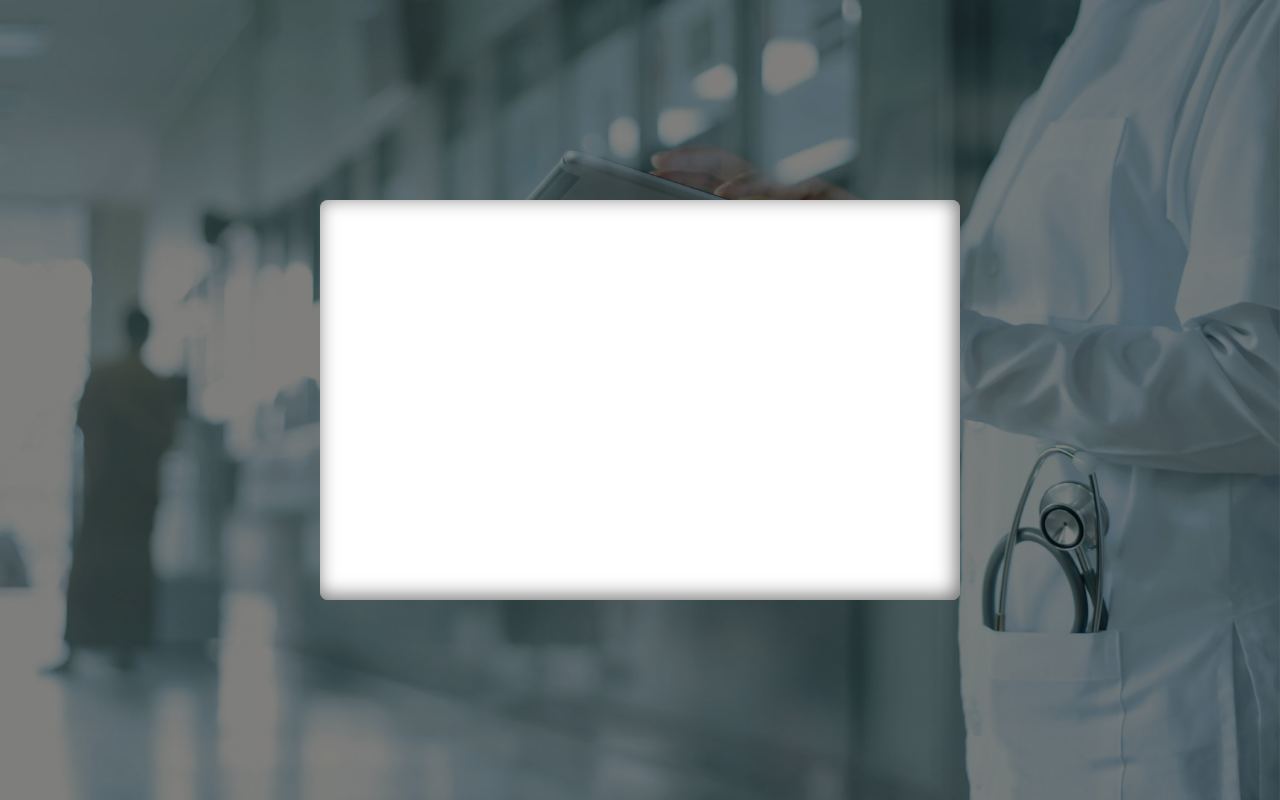
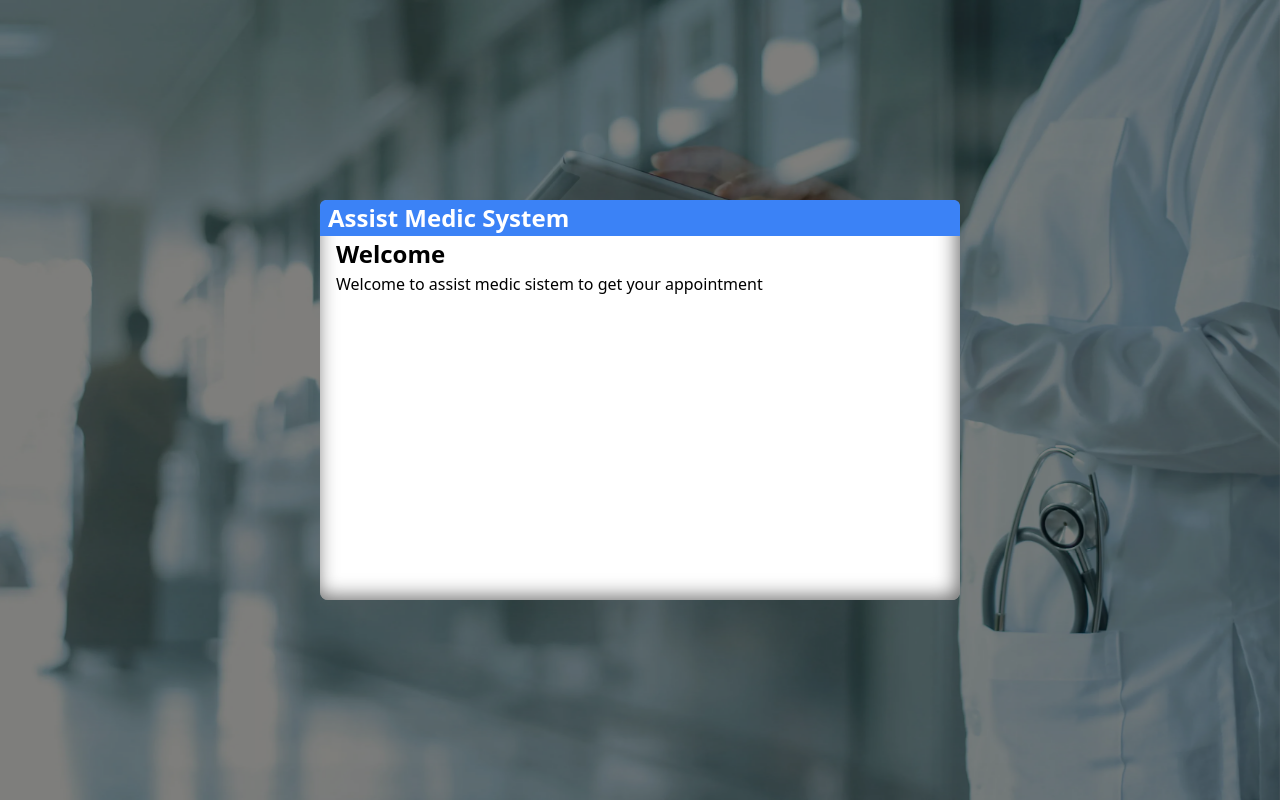
Before and after one commit to Veronelli/state-machine, a React (Create React App) app: page / in a window 1280 px wide. Built offline with nearby package versions, Linux system fonts and the light colour scheme.

Commit message:
Welcome step

```diff
--- a/src/components/Modal.jsx
+++ /dev/null
@@ -1,14 +0,0 @@
-function Modal(props) {
-  return (
-    <div
-      className="absolute top-0 left-0 w-full h-full bg-black/50 z-10 flex justify-center items-center"
-      style={props.style}
-    >
-        <div className="bg-white w-1/2 h-1/2 rounded-lg shadow-[inset_-3px_-3px_20px_rgba(0,0,0,0.6)]">
-            {props.children}
-        </div>
-    </div>
-  );
-}
-
-export { Modal };
--- /dev/null
+++ b/src/components/Modal/HeaderModal.jsx
@@ -0,0 +1,9 @@
+function HeaderModal({headerTitle}) {
+  return (
+    <div className="w-full bg-blue-500 rounded-t-md px-2">
+      <h2 className="text-white ">{headerTitle}</h2>
+    </div>
+  );
+}
+
+export { HeaderModal };
--- /dev/null
+++ b/src/components/Modal/index.jsx
@@ -0,0 +1,19 @@
+import { HeaderModal } from "./HeaderModal";
+
+function Modal(props) {
+  return (
+    <div
+      className="absolute top-0 left-0 w-full h-full bg-black/50 z-10 flex justify-center items-center"
+      style={props.style}
+    >
+      <div className="bg-white w-1/2 h-1/2 rounded-lg shadow-[inset_-3px_-3px_20px_rgba(0,0,0,0.6)]">
+        <HeaderModal headerTitle={props.headerTitle}/>
+        <div className="px-4">
+        {props.children}
+        </div>
+      </div>
+    </div>
+  );
+}
+
+export { Modal };
--- a/src/components/Steps/Welcome.jsx
+++ /dev/null
@@ -1,8 +0,0 @@
-import { renderData } from "../../render";
-import welcomeContentData from "./modalData.json";
-
-function Welcome() {
-  console.log(welcomeContentData)
-  return <div></div>;
-}
-export { Welcome };
--- /dev/null
+++ b/src/components/Steps/Welcome/index.jsx
@@ -0,0 +1,10 @@
+import { renderData } from "../../../render";
+import welcomeContentData from "./modalData.json";
+
+function Welcome() {
+  const renderedData = renderData(welcomeContentData);
+  return <div className="">
+    {renderedData}
+  </div>;
+}
+export { Welcome };
--- a/src/components/Steps/modalData.json
+++ b/src/components/Steps/Welcome/modalData.json
@@ -1,12 +1,12 @@
 [
     {
         "id": "1",
-        "type": "H2",
+        "tag": "H2",
         "text": "Welcome"
     },
     {
         "id": "2",
-        "type": "P",
+        "tag": "P",
         "text": "Welcome to assist medic sistem to get your appointment"
     }
 ]
--- a/src/index.css
+++ b/src/index.css
@@ -2,7 +2,28 @@
 @tailwind components;
 @tailwind utilities;
 
-*,body{
+body,html,#root,.App{
   height: 100%;
   width: 100%;
 }
+h1{
+  font-size: xx-large;
+}
+h2{
+  font-size: x-large;
+}
+h3{
+  font-size: large;
+}
+h4{
+  font-size: medium;
+}
+h5{
+  font-size: small;
+}
+h1,h2,h3,h4,h5,h6{
+  font-weight: bold;
+}
+p,h1,h2,h3,h4,h5,h6{
+  text-align: left;
+}
--- a/src/render/index.jsx
+++ b/src/render/index.jsx
@@ -1,18 +1,18 @@
 import { TextTag } from "../types/TagType";
 
-export function renderTextByTag(tag, text){
+export function renderTextByTag(tag, text, id){
     const componentsTags = {
-        [TextTag.P]: <p>{text}</p>,
-        [TextTag.H1]: <h1>{text}</h1>,
-        [TextTag.H2]: <h2>{text}</h2>,
-        [TextTag.H3]: <h3>{text}</h3>,
-        [TextTag.H4]: <h4>{text}</h4>,
-        [TextTag.H5]: <h5>{text}</h5>,
-        [TextTag.H6]: <h6>{text}</h6>,
+        [TextTag.P]: <p key={id}>{text}</p>,
+        [TextTag.H1]: <h1 key={id}>{text}</h1>,
+        [TextTag.H2]: <h2 key={id}>{text}</h2>,
+        [TextTag.H3]: <h3 key={id}>{text}</h3>,
+        [TextTag.H4]: <h4 key={id}>{text}</h4>,
+        [TextTag.H5]: <h5 key={id}>{text}</h5>,
+        [TextTag.H6]: <h6 key={id}>{text}</h6>,
     }
     return componentsTags[tag]
 }
 
 export function renderData(data){
-    return data.map((item) => renderTextByTag(item.tag, item.text))
+    return data.map((item) => renderTextByTag(item.tag, item.text, item.id))
 }
--- a/src/ui/Home/index.jsx
+++ b/src/ui/Home/index.jsx
@@ -4,7 +4,7 @@ import { Welcome } from "../../components/Steps/Welcome";
 function HomeUI(props) {
   return (
     <Fragment>
-      <Modal>
+      <Modal headerTitle={"Assist Medic System"}>
         <Welcome />
       </Modal>
       {props.children}
```
